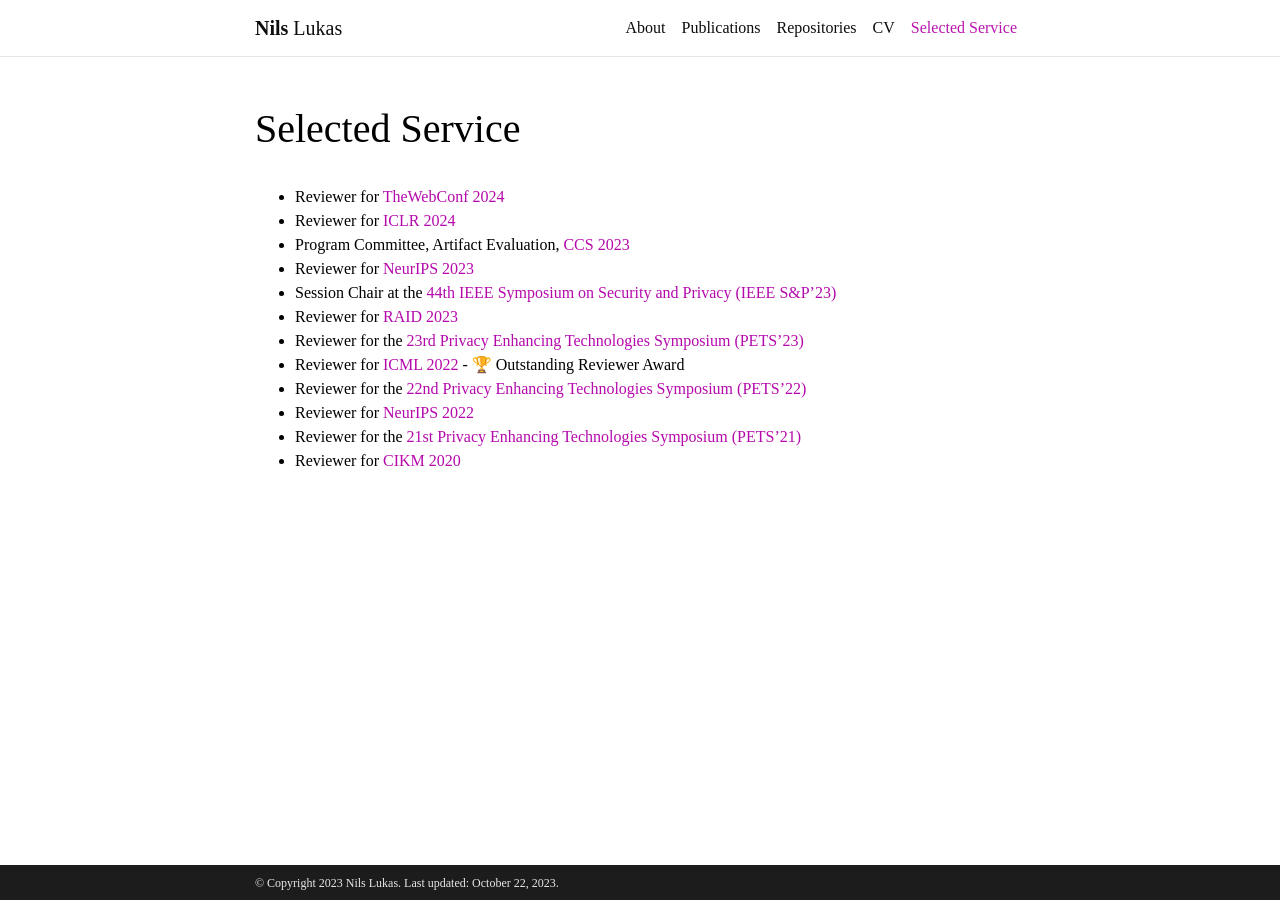
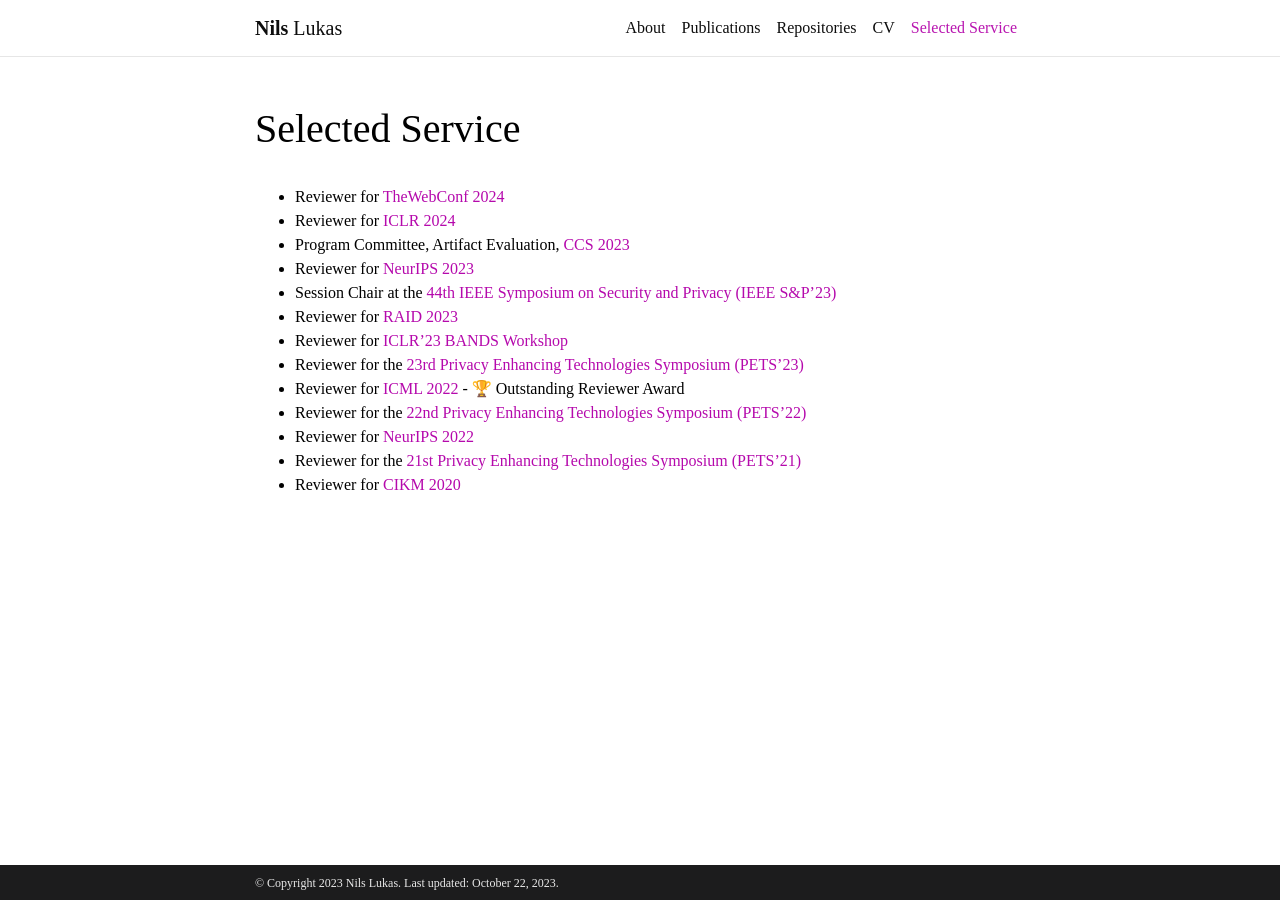
Before and after one commit to nilslukas/nilshendriklukas.github.io, a Jekyll site: the page built from _pages/teaching.md, in a window 1280 px wide. Built offline with Jekyll 4.4.1, drawn with Linux system fonts in a browser that asks for light colours; comment, search, counter and statistics services are not loaded; a style sheet for code colours, icons or effects is not loaded.

Commit message:
add workshop

```diff
--- a/_pages/teaching.md
+++ b/_pages/teaching.md
@@ -13,6 +13,7 @@
 * Reviewer for <a href="https://nips.cc">NeurIPS 2023</a>
 * Session Chair at the <a href="https://sp2023.ieee-security.org">44th IEEE Symposium on Security and Privacy (IEEE S&P'23)</a>
 * Reviewer for <a href="https://raid2023.org/welcome.html">RAID 2023</a>
+* Reviewer for <a href="https://openreview.net/group?id=ICLR.cc/2023/Workshop/BANDS/Reviewers">ICLR'23 BANDS Workshop</a>
 * Reviewer for the <a href="https://petsymposium.org/2023/">23rd Privacy Enhancing Technologies Symposium (PETS'23)</a>
 * Reviewer for <a href="https://icml.cc/Conferences/2022/Reviewers">ICML 2022</a> - 🏆 Outstanding Reviewer Award
 * Reviewer for the <a href="https://petsymposium.org/2022/">22nd Privacy Enhancing Technologies Symposium (PETS'22)</a>
```
